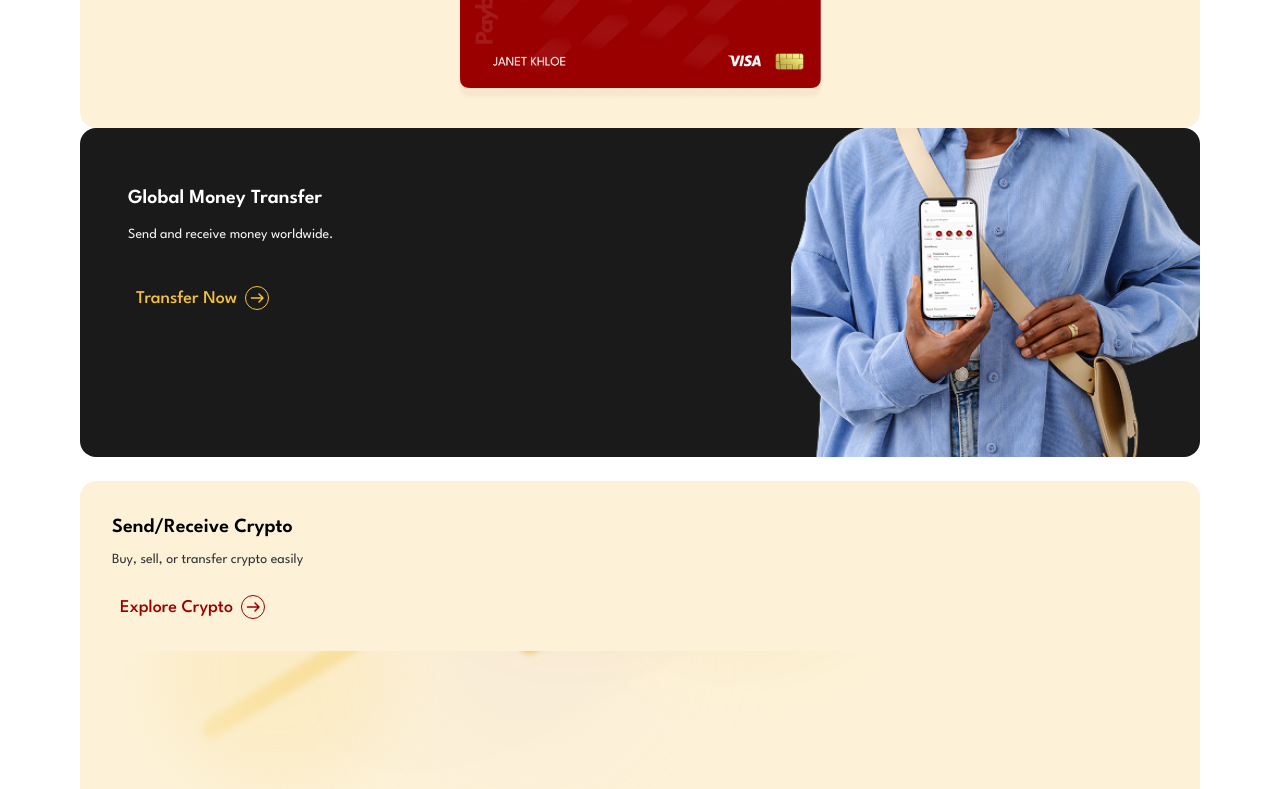
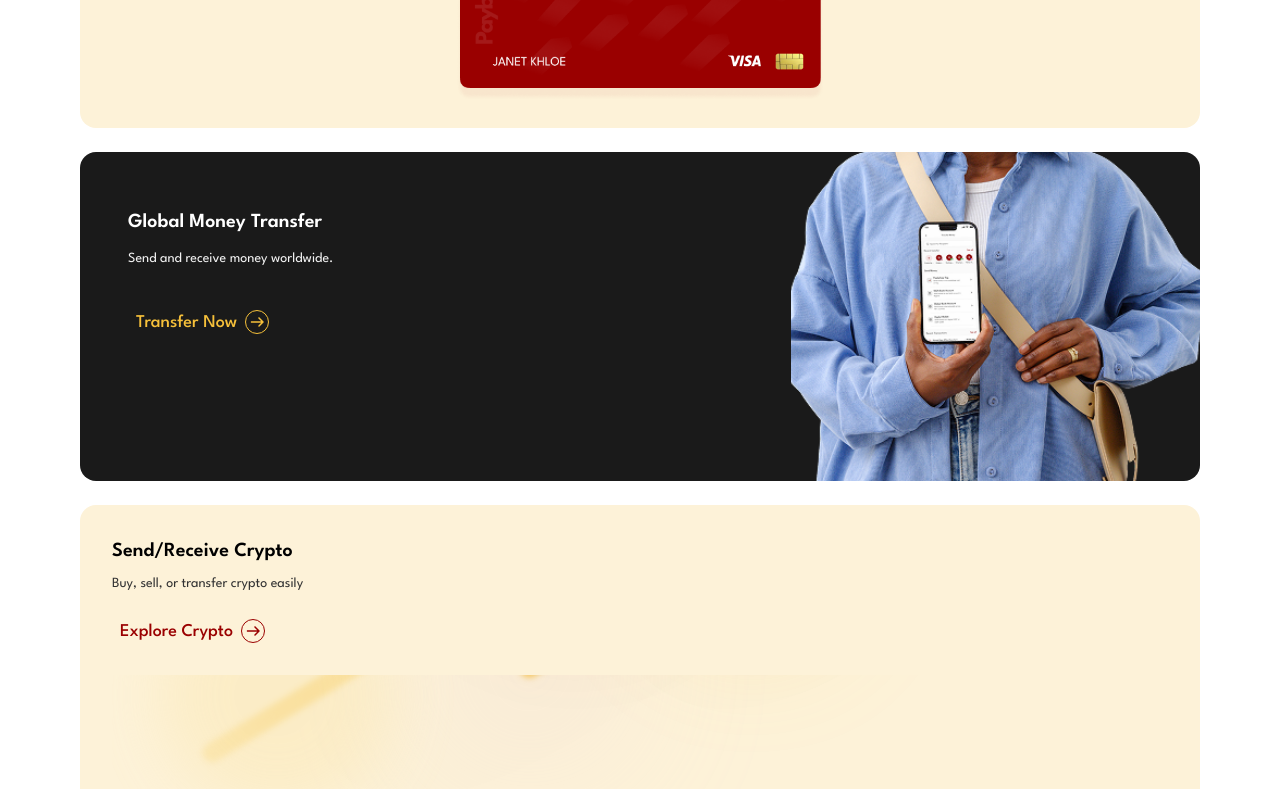
Before and after one commit to codacdanny/paybyleap-landing, a React (Vite) app: page / in a window 1280 px wide. Shown: the part 2280-3069 px from the top of the page. Built offline with nearby package versions, Linux system fonts and the light colour scheme; a web font is replaced by a local one.

Commit message:
added spacing

```diff
--- a/src/pages/home/layouts/products/Index.tsx
+++ b/src/pages/home/layouts/products/Index.tsx
@@ -31,7 +31,7 @@ function StackedCardsVisualDesktop() {
 
 export function MoneyTransferSection() {
   return (
-    <section className="">
+    <section className="mt-6 min-[1440px]:mt-[27px]">
       <LandingInset>
         <div className="mx-auto max-w-[1120px]">
           <div className="relative max-h-[464px] overflow-hidden rounded-2xl bg-[#1a1a1a] text-white min-[1440px]:h-[329px] min-[1440px]:rounded-[16px]">
```
